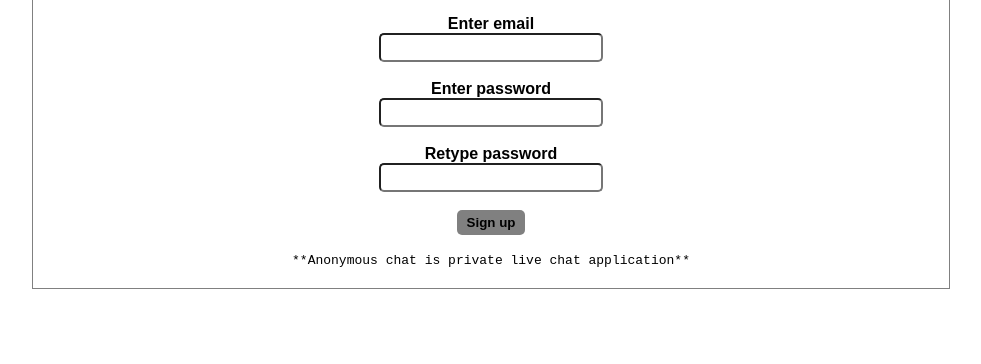
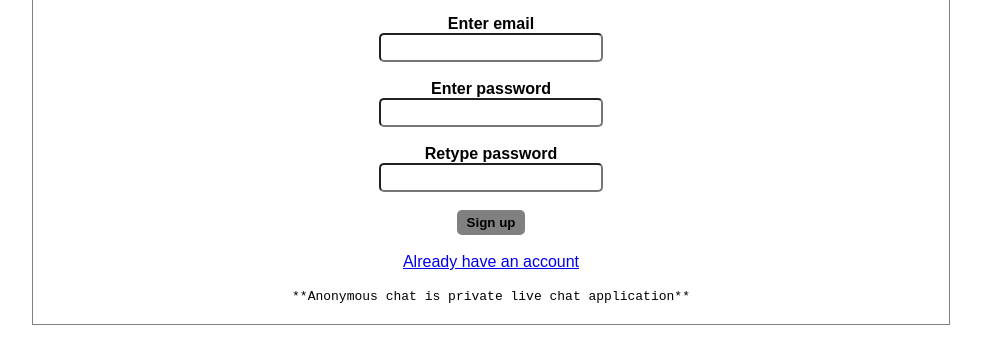
Before and after one commit to codeemaker/chat-application, a website: page public/index.html in a window 1280 px wide. Shown: the part 176-540 px from the top of the page, without its empty margins (149-1130 px from the left). Drawn offline with Linux system fonts and the light colour scheme.

Commit message:
Add files via upload
index file has changed

```diff
--- a/public/index.html
+++ b/public/index.html
@@ -21,6 +21,8 @@
 		<input type="password" name="pass" required="true" /><br><br>
 		<button id="Submit-btn">Sign up</button>
 	</form><br>
+	<p><a href="http://localhost:3000/login">Already have an account</a></p>
+	<br>
 		<p style="font-family:monospace;">**Anonymous chat is private live chat application**</p>
 </div>
 <script type="text/javascript">
```
